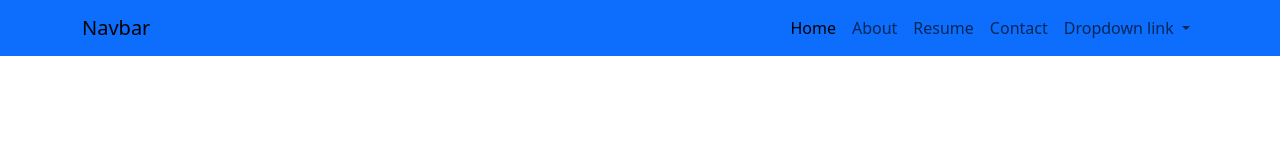
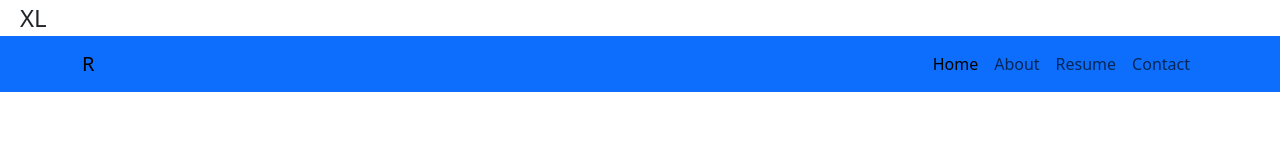
Before and after one commit to RajaMuppudathi/rajamuppudathi_portfolio, a plain HTML site: page index.html in a window 1280 px wide. Drawn offline with Linux system fonts and the light colour scheme.

Commit message:
add logo and device identify css

```diff
--- a/index.html
+++ b/index.html
@@ -13,7 +13,7 @@
     <title>Raja Muppudathi Portfolio</title>
 
     <!-- External stylesheet link -->
-    <link rel="stylesheet" href="style/style.css">
+    <link rel="stylesheet" href="style/style.css?v=1.0">
     <!-- Bootstrap min css -->
     <link rel="stylesheet" href="assets/bootstrap-5.3.3/css/bootstrap.min.css">
 
@@ -31,7 +31,9 @@
             <div class="container-sm">
 
                 <!-- Navbar brand -->
-                <a class="navbar-brand" href="#">Navbar</a>
+                <a class="navbar-brand" href="#home">
+                    R
+                </a>
                 <button class="navbar-toggler" type="button" data-bs-toggle="collapse"
                     data-bs-target="#navbarNavDropdown" aria-controls="navbarNavDropdown" aria-expanded="false"
                     aria-label="Toggle navigation">
@@ -45,7 +47,7 @@
                     <ul class="navbar-nav">
 
                         <li class="nav-item">
-                            <a class="nav-link active" aria-current="page" href="#">Home</a>
+                            <a class="nav-link active" aria-current="page" href="#home">Home</a>
                         </li>
 
                         <li class="nav-item">
@@ -60,6 +62,7 @@
                             <a class="nav-link" href="#">Contact</a>
                         </li>
 
+                        <!-- Dropdown start
                         <li class="nav-item dropdown">
                             <a class="nav-link dropdown-toggle" href="#" role="button" data-bs-toggle="dropdown"
                                 aria-expanded="false">
@@ -70,8 +73,7 @@
                                 <li><a class="dropdown-item" href="#">Another action</a></li>
                                 <li><a class="dropdown-item" href="#">Something else here</a></li>
                             </ul>
-
-                        </li>
+                        </li> Dropdown end -->
 
                     </ul> <!-- Navbar nav end -->
 
@@ -83,8 +85,8 @@
 
     </header> <!-- Header tag end -->
 
-    <!-- Bootstrap min js -->
-    <script src="assets/bootstrap-5.3.3/js/bootstrap.min.js"></script>
+    <!-- Bootstrap bundle js -->
+    <script src="assets/bootstrap-5.3.3/js/bootstrap.bundle.js"></script>
 
 </body>
 
--- a/style/style.css
+++ b/style/style.css
@@ -0,0 +1,39 @@
+@media (min-width: 576px) {
+    body::before {
+        content: 'SM';
+        font-size: 1.5rem;
+        margin-left: 20px;
+    }
+}
+
+@media (min-width: 768px) {
+    body::before {
+        content: 'MD';
+        font-size: 1.5rem;
+        margin-left: 20px;
+    }
+}
+
+@media (min-width: 992px) {
+    body::before {
+        content: 'LG';
+        font-size: 1.5rem;
+        margin-left: 20px;
+    }
+}
+
+@media (min-width: 1200px) {
+    body::before {
+        content: 'XL';
+        font-size: 1.5rem;
+        margin-left: 20px;
+    }
+}
+
+@media (min-width: 1400px) {
+    body::before {
+        content: 'XXL';
+        font-size: 1.5rem;
+        margin-left: 20px;
+    }
+}
```
